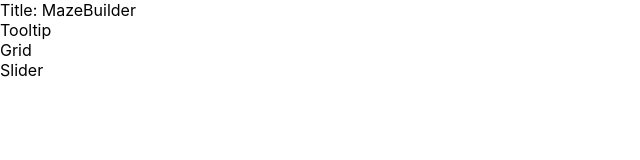
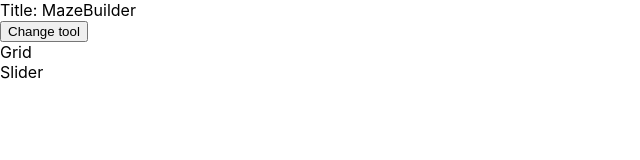
Before and after one commit to Francisco-Ibarra07/MazeBuilder, a React (Create React App) app: page / in a window 1280 px wide. Shown: the top 160 px of the page, without its empty margins (0-640 px from the left). Built offline with nearby package versions, Linux system fonts and the light colour scheme.

Commit message:
Added quick example to dispatch an action

```diff
--- a/src/App.tsx
+++ b/src/App.tsx
@@ -9,7 +9,7 @@ function App() {
     <div>
       <Header />
       <div>
-        <Tooltip />
+        <Tooltip hoverColor={"blue"} />
         <Grid />
         <Slider />
       </div>
--- a/src/components/Tooltip.tsx
+++ b/src/components/Tooltip.tsx
@@ -1,7 +1,27 @@
 import React from "react";
+import { TooltipTypes } from "../types";
+import { connect, ConnectedProps } from "react-redux";
+import { changeTool } from "../store/actions/tooltipActions";
 
-function Tooltip() {
-  return <div>Tooltip</div>;
+const connector = connect();
+type PropsFromRedux = ConnectedProps<typeof connector>;
+
+type TooltipProps = PropsFromRedux & {
+  hoverColor: string;
+};
+
+function Tooltip(props: TooltipProps) {
+  const { dispatch } = props;
+  const handleClick = () => {
+    dispatch(changeTool(TooltipTypes.CLEAR));
+    console.log("Changed tool");
+  };
+
+  return (
+    <div>
+      <button onClick={handleClick}>Change tool</button>
+    </div>
+  );
 }
 
-export default Tooltip;
+export default connector(Tooltip);
```
